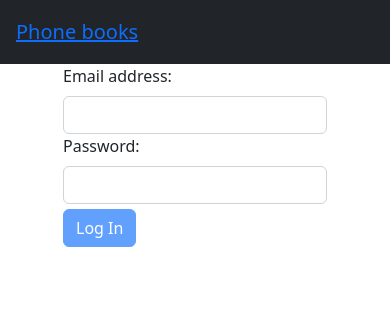
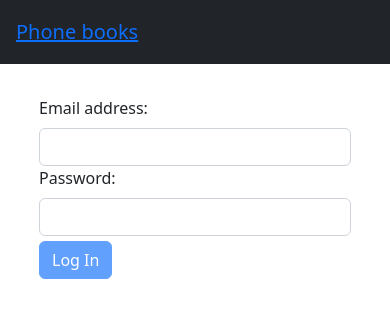
Before and after one commit to Oleksii-Pid/Phone-book, a React (Create React App) app: page /login in a window 390 px wide. Shown: the top 318 px of the page. Built offline with nearby package versions, Linux system fonts and the light colour scheme.

Commit message:
Add phone

```diff
--- a/src/features/auth/components/form-sign-in.tsx
+++ b/src/features/auth/components/form-sign-in.tsx
@@ -27,7 +27,7 @@ function FormSingIn() {
 
   return (
     <>
-      <Container style={{ width: '18rem' }}>
+      <Container style={{ maxWidth: '21rem', marginTop: '2rem' }}>
         <Form onSubmit={handleSubmit(onSubmit)}>
           <FormGroup>
             <FormLabel>Email address:</FormLabel>
```
